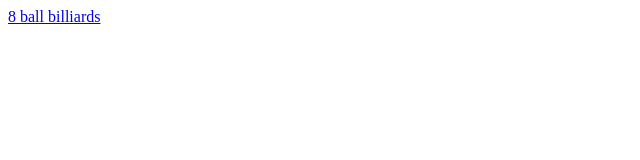
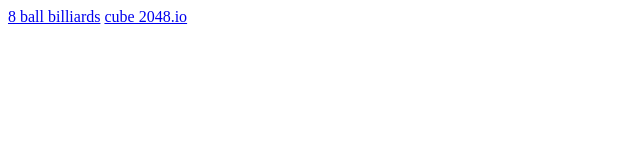
Before and after one commit to WorldWideInternet/games, a plain HTML site: page index.html in a window 1280 px wide. Shown: the whole page, without its empty margins (0-640 px from the left). Drawn offline with Linux system fonts and the light colour scheme.

Commit message:
Update index.html

```diff
--- a/index.html
+++ b/index.html
@@ -1 +1,2 @@
 <a href="pool.html">8 ball billiards</a>
+<a href="cube_io.html">cube 2048.io</a>
```
